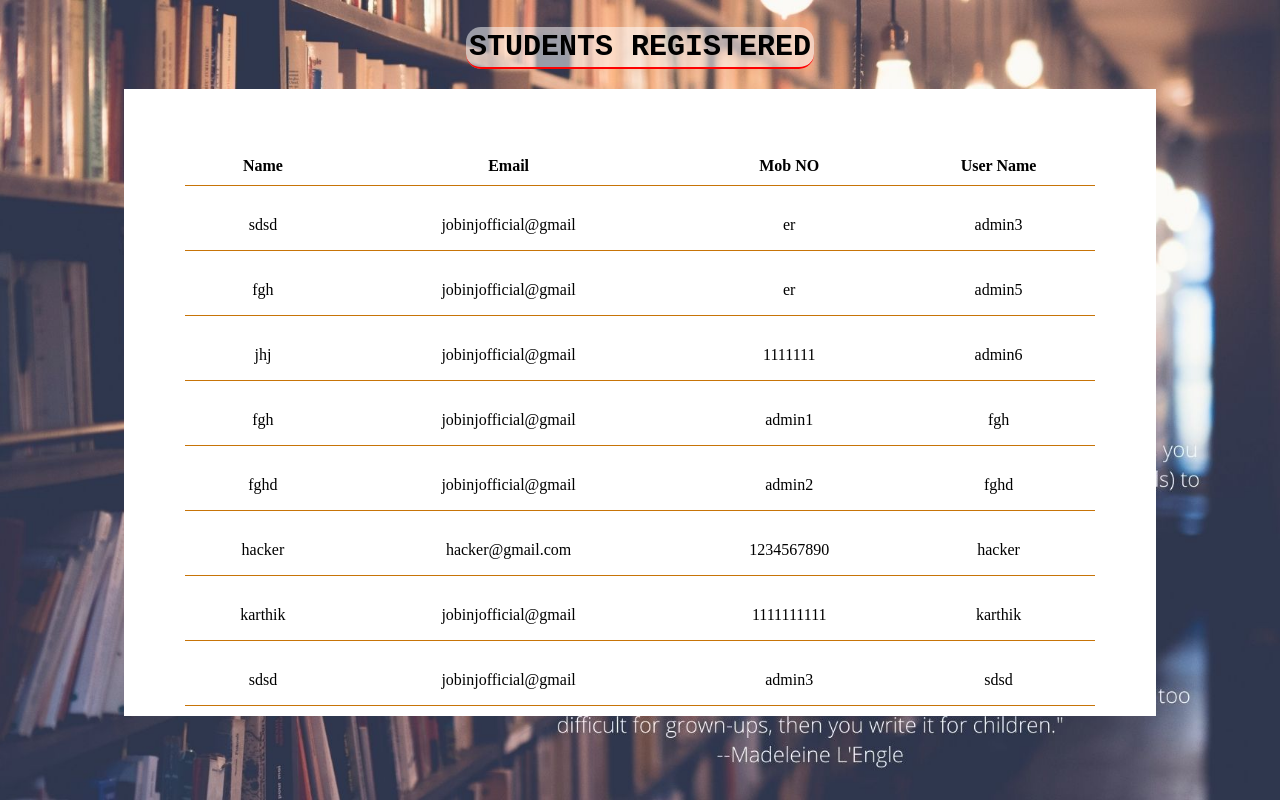
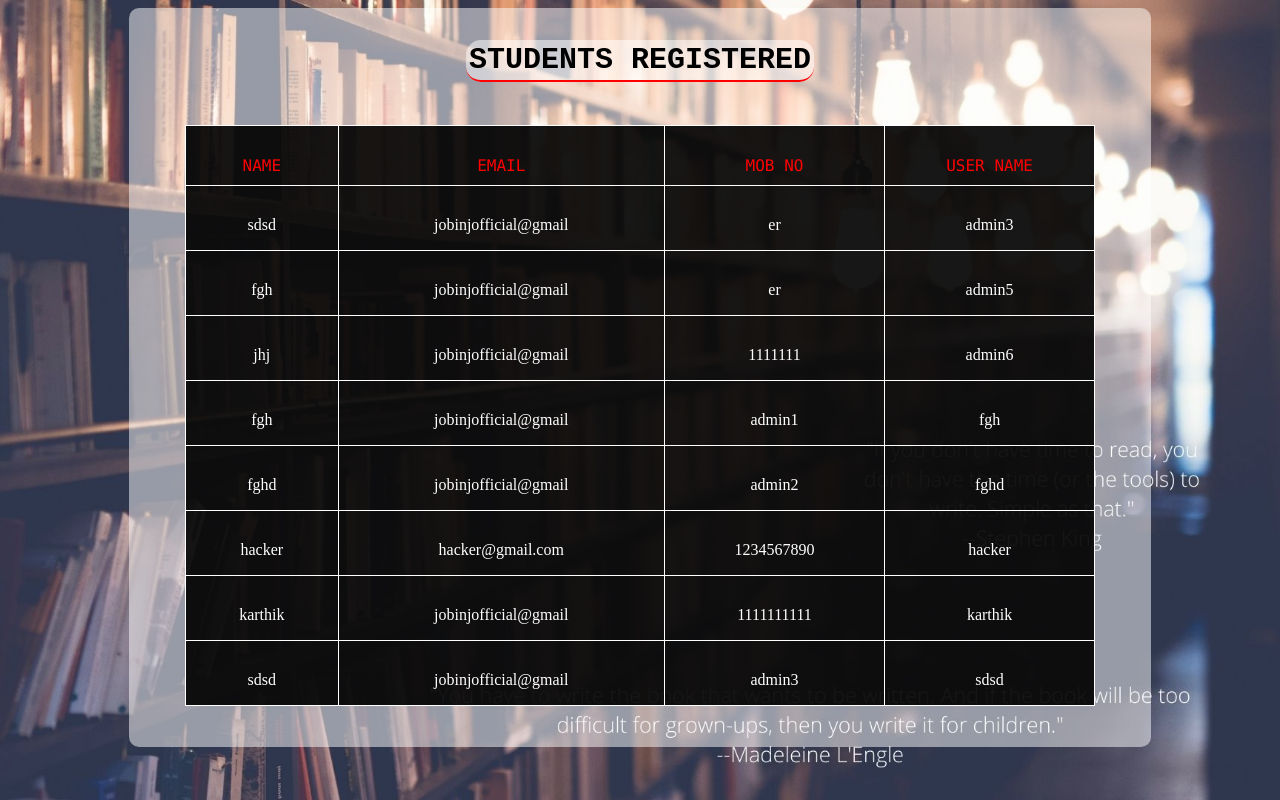
Before and after one commit to cmsubhadra/Library-Project-MCA-_-PHP, a PHP site: page /admin/view_student.php in a window 1280 px wide. Run offline with PHP 8.4, Linux system fonts and the light colour scheme; a user stored in the database is signed in; data comes from the database, SQL or seed files in the repository.

Commit message:
admin view student page background model changed

```diff
--- a/admin/view_student.php
+++ b/admin/view_student.php
@@ -31,23 +31,40 @@
             border-bottom:2px solid red;
         }
         .div-box{
-            padding:10px;
-            background:white;
+            padding:5px;
+            background:rgba(255,255,255,.5);
             text-align:center;
             width:80%;
             margin:auto;
+            border-radius:10px;
+
         }
         #main-tb tr{
-            border-bottom:1px solid rgb(199, 116, 8);
+           /* border-bottom:1px solid rgb(199, 116, 8);*/
             text-align:center;
         }
-        #main-tb td{
+        #main-tb th{
+            color:red;
+            text-transform: uppercase;
+            font-family: "Lucida Console", "Courier New", monospace;
+            font-weight:normal;
+
+
+        }
+        th,tr,td{
+           /* border:1px solid rgb(199, 116, 8);*/
+            border:1px solid white;
+            background-color:rgba(0,0,0,.7);
+            color:white;
             padding-top:30px;
+        }
+        table{
+            background:none;
         }
     </style>
 </head>
 <body>
-    <h2 class="main-head"><b class="b-head">Students registered</b></h2>
+
 </body>
 </html>
 
@@ -58,6 +75,7 @@
     }
     else{
         echo "<div class=\"div-box\">";
+        echo "<h2 class=\"main-head\"><b class=\"b-head\">Students registered</b></h2>";
         $query = "select * from user_details";
         $values = mysqli_query($con,$query);
         echo '<table id="main-tb" style="margin-left:auto;margin-right:auto;margin-top:3em;border-collapse:collapse;"><th>Name</th><th>Email</th><th>Mob NO</th><th>User Name</th>';
@@ -79,7 +97,7 @@
                     echo '</tr>';
                 }
 
-        echo "</table>";
+        echo "</table><br><br>";
         echo "</div>";
         }
         else{
```
